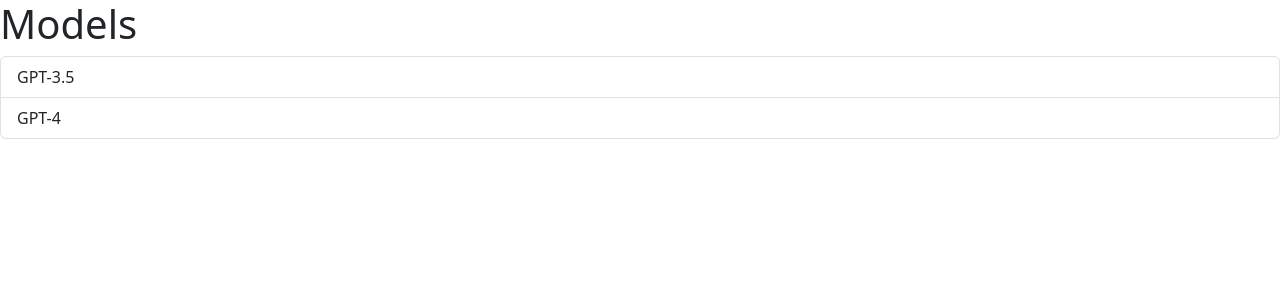
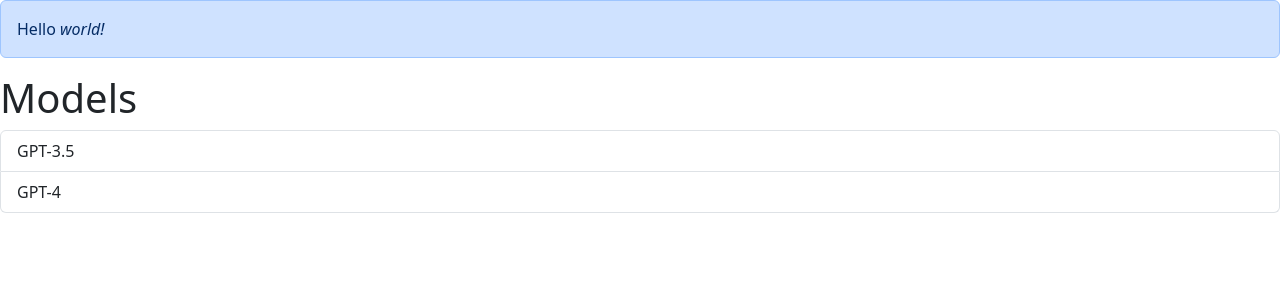
Before and after one commit to rguilmain/rag-app, a React (Vite) app in the folder frontend/: page / in a window 1280 px wide. Shown: the top 300 px of the page. Built offline with nearby package versions, Linux system fonts and the light colour scheme.

Commit message:
add an alert

```diff
--- a/frontend/src/App.tsx
+++ b/frontend/src/App.tsx
@@ -1,3 +1,4 @@
+import Alert from "./components/Alert";
 import ListGroup from "./components/ListGroup";
 
 function App() {
@@ -5,11 +6,18 @@
 
   const handleSelectItem = (item: string) => {
     console.log(item);
-  }
+  };
 
   return (
     <div>
-      <ListGroup heading="Models" items={models} onSelectItem={handleSelectItem} />
+      <Alert>
+        Hello <em>world!</em>
+      </Alert>
+      <ListGroup
+        heading="Models"
+        items={models}
+        onSelectItem={handleSelectItem}
+      />
     </div>
   );
 }
--- /dev/null
+++ b/frontend/src/components/Alert.tsx
@@ -0,0 +1,11 @@
+import { ReactNode } from "react";
+
+interface Props {
+  children: ReactNode;
+}
+
+const Alert = ({ children }: Props) => {
+  return <div className="alert alert-primary">{children}</div>;
+};
+
+export default Alert;
```
